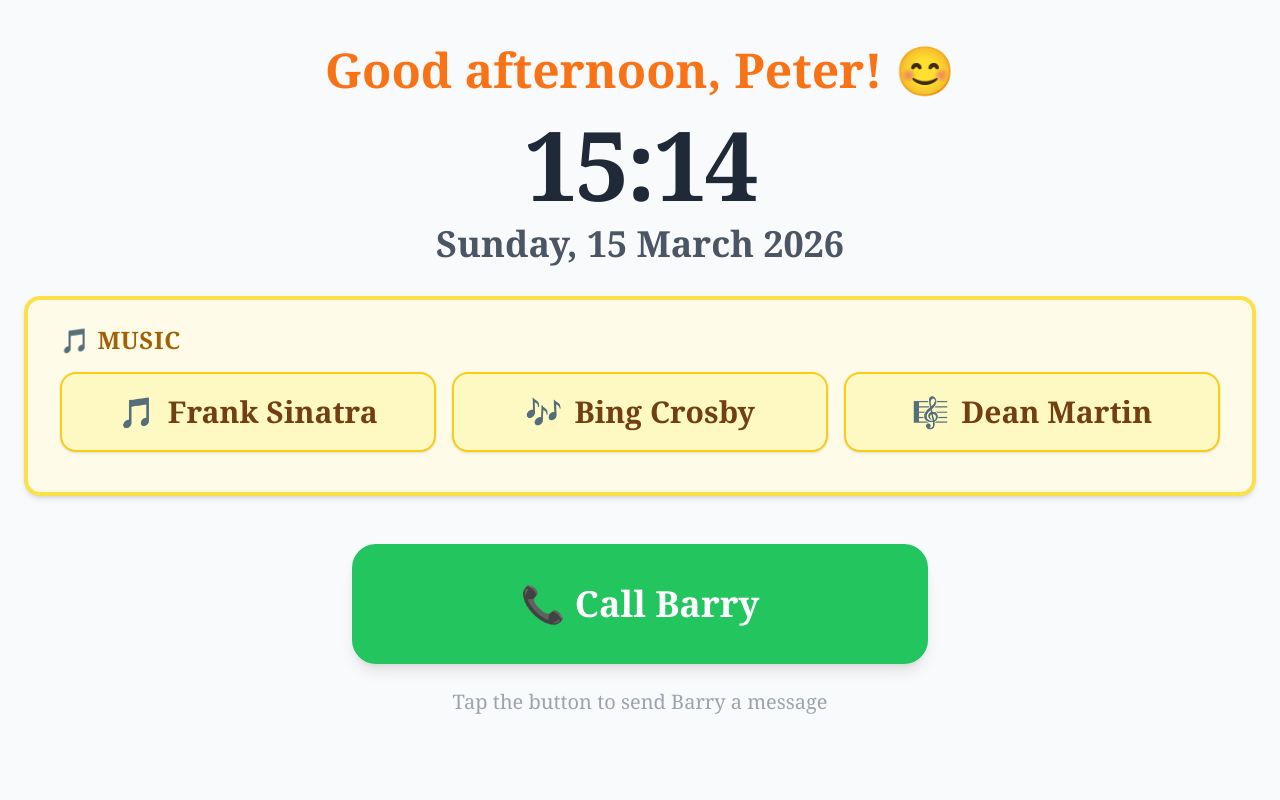
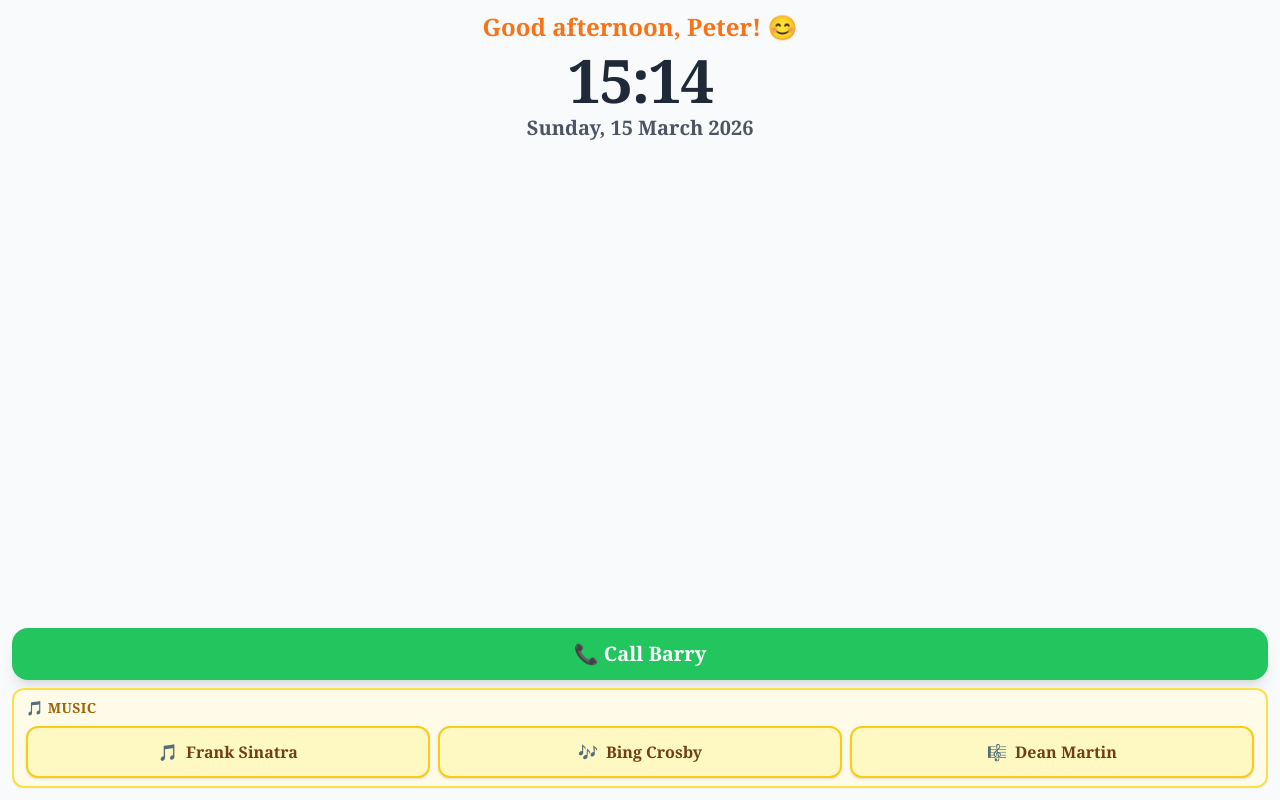
Before and after one commit to barjames/peters-helper, a Next.js app: page / in a window 1280 px wide. Built offline with nearby package versions, Linux system fonts and the light colour scheme; no server answers; the database is empty.

Commit message:
Redesign: single-screen kiosk layout, no scrolling

```diff
--- a/app/page.tsx
+++ b/app/page.tsx
@@ -53,7 +53,7 @@
   if (!greeting) return null
 
   return (
-    <div className={`text-center text-5xl font-bold mb-4 leading-tight ${greeting.className}`}>
+    <div className={`text-2xl font-bold leading-tight ${greeting.className}`}>
       {greeting.text}
     </div>
   )
@@ -79,9 +79,9 @@
   }, [])
 
   return (
-    <div className="text-center mb-8 leading-none">
-      <div className="text-8xl font-bold text-gray-800 tracking-tight">{time}</div>
-      <div className="text-4xl font-semibold text-gray-600 mt-3">{dayDate}</div>
+    <div className="text-center flex-shrink-0 leading-none">
+      <div className="text-6xl font-bold text-gray-800 tracking-tight">{time}</div>
+      <div className="text-xl font-semibold text-gray-600 mt-1">{dayDate}</div>
     </div>
   )
 }
@@ -115,11 +115,8 @@
   if (!weather || !weather.ok) return null
 
   return (
-    <div className="w-full max-w-xl rounded-2xl bg-blue-50 border-2 border-blue-200 px-6 py-4 mb-6 shadow-sm text-center">
-      <div className="text-3xl font-semibold text-blue-800">
-        {weather.emoji} {weather.description} · {weather.temp}°C{' '}
-        <span className="text-2xl font-normal text-blue-600">(feels like {weather.feelsLike}°C)</span>
-      </div>
+    <div className="text-base text-blue-700">
+      {weather.emoji} {weather.description} · {weather.temp}°C (feels like {weather.feelsLike}°C)
     </div>
   )
 }
@@ -131,19 +128,14 @@
 
   return (
     <div
-      className={`w-full rounded-2xl px-8 py-6 mb-8 text-center shadow-md ${
+      className={`flex-shrink-0 w-full rounded-xl px-4 py-2 text-center shadow-sm ${
         isHome
-          ? 'bg-green-100 border-4 border-green-400'
-          : 'bg-amber-100 border-4 border-amber-400'
+          ? 'bg-green-100 border-2 border-green-400'
+          : 'bg-amber-100 border-2 border-amber-400'
       }`}
     >
-      <div className={`text-5xl font-bold mb-2 ${isHome ? 'text-green-800' : 'text-amber-800'}`}>
-        {isHome ? '🏠 Barry is at HOME today' : '🏙️ Barry is in DUBLIN today'}
-      </div>
-      <div className={`text-3xl ${isHome ? 'text-green-700' : 'text-amber-700'}`}>
-        {isHome
-          ? 'You can go for coffee or mass today'
-          : "Can't go to Drogheda today"}
+      <div className={`text-xl font-bold ${isHome ? 'text-green-800' : 'text-amber-800'}`}>
+        {isHome ? '🏠 Barry is at HOME today — You can go for coffee or mass' : '🏙️ Barry is in DUBLIN today — Can\'t go to Drogheda today'}
       </div>
     </div>
   )
@@ -153,11 +145,11 @@
   if (!message) return null
 
   return (
-    <div className="w-full rounded-2xl bg-blue-50 border-4 border-blue-300 px-8 py-6 mb-8 shadow-md">
-      <div className="text-2xl font-semibold text-blue-600 mb-2 uppercase tracking-wide">
+    <div className="flex-1 min-h-0 overflow-hidden w-full rounded-xl bg-blue-50 border-2 border-blue-300 px-4 py-2 shadow-sm">
+      <div className="text-sm font-semibold text-blue-600 uppercase tracking-wide mb-1">
         📝 Message from Barry
       </div>
-      <div className="text-4xl text-blue-900 leading-snug">{message}</div>
+      <div className="text-base text-blue-900 leading-snug overflow-hidden">{message}</div>
     </div>
   )
 }
@@ -166,11 +158,11 @@
   if (!note) return null
 
   return (
-    <div className="w-full rounded-2xl bg-purple-50 border-4 border-purple-400 px-8 py-6 mb-8 shadow-md">
-      <div className="text-2xl font-semibold text-purple-600 mb-2 uppercase tracking-wide">
+    <div className="flex-1 min-h-0 overflow-hidden w-full rounded-xl bg-purple-50 border-2 border-purple-400 px-4 py-2 shadow-sm">
+      <div className="text-sm font-semibold text-purple-600 uppercase tracking-wide mb-1">
         📋 Note for Carer
       </div>
-      <div className="text-3xl text-purple-900 leading-snug whitespace-pre-wrap">{note}</div>
+      <div className="text-base text-purple-900 leading-snug whitespace-pre-wrap overflow-hidden">{note}</div>
     </div>
   )
 }
@@ -187,31 +179,12 @@
   }
 
   return (
-    <div className="w-full rounded-2xl bg-yellow-50 border-4 border-yellow-300 px-8 py-6 mb-8 shadow-md">
-      <div className="text-2xl font-semibold text-yellow-700 mb-4 uppercase tracking-wide">
-        🎵 Music
-      </div>
-      <div className="flex flex-col sm:flex-row gap-4 mb-4">
-        {MUSIC_ARTISTS.map(({ emoji, label, src }) => (
-          <button
-            key={label}
-            onClick={() => handleArtist(src)}
-            className={`flex-1 flex items-center justify-center gap-3 border-2 border-yellow-400 rounded-2xl px-6 py-5 text-3xl font-bold text-yellow-900 shadow transition-colors select-none ${
-              activeSrc === src
-                ? 'bg-yellow-300 active:bg-yellow-400'
-                : 'bg-yellow-100 hover:bg-yellow-200 active:bg-yellow-300'
-            }`}
-            style={{ minHeight: '80px' }}
-          >
-            <span>{emoji}</span>
-            <span>{label}</span>
-          </button>
-        ))}
-      </div>
-
+    <>
+      {/* YouTube overlay — shown fixed over everything when active */}
       {activeSrc && (
-        <>
-          <div className="w-full relative" style={{ paddingTop: '56.25%' }}>
+        <div className="fixed inset-0 z-50 bg-black/80 flex flex-col items-center justify-center p-6">
+          <div className="w-full max-w-3xl">
+            <div className="relative w-full" style={{ paddingTop: '56.25%' }}>
               <iframe
                 key={activeSrc}
                 src={activeSrc}
@@ -223,14 +196,37 @@
             </div>
             <button
               onClick={handleStop}
-            className="mt-4 w-full bg-red-500 hover:bg-red-600 active:bg-red-700 text-white font-bold rounded-2xl px-6 py-5 text-3xl shadow transition-colors select-none"
-            style={{ minHeight: '80px' }}
+              className="mt-4 w-full bg-red-500 hover:bg-red-600 active:bg-red-700 text-white font-bold rounded-2xl px-6 py-3 text-xl shadow transition-colors select-none"
             >
-            ⏹ Stop
+              ⏹ Stop Music
             </button>
+          </div>
+        </div>
+      )}
+
+      {/* Music buttons — always visible */}
+      <div className="flex-shrink-0 w-full rounded-xl bg-yellow-50 border-2 border-yellow-300 px-3 py-2 shadow-sm">
+        <div className="text-sm font-semibold text-yellow-700 uppercase tracking-wide mb-2">
+          🎵 Music
+        </div>
+        <div className="flex flex-row gap-2">
+          {MUSIC_ARTISTS.map(({ emoji, label, src }) => (
+            <button
+              key={label}
+              onClick={() => handleArtist(src)}
+              className={`flex-1 flex items-center justify-center gap-2 border-2 border-yellow-400 rounded-xl px-3 py-3 text-base font-bold text-yellow-900 shadow transition-colors select-none ${
+                activeSrc === src
+                  ? 'bg-yellow-300 active:bg-yellow-400'
+                  : 'bg-yellow-100 hover:bg-yellow-200 active:bg-yellow-300'
+              }`}
+            >
+              <span>{emoji}</span>
+              <span>{label}</span>
+            </button>
+          ))}
+        </div>
+      </div>
     </>
-      )}
-    </div>
   )
 }
 
@@ -282,19 +278,13 @@
   const { label, className, disabled } = buttonConfig[callState]
 
   return (
-    <>
     <button
       onClick={handleCall}
       disabled={disabled}
-        className={`mt-4 w-full max-w-xl font-bold rounded-3xl shadow-lg flex items-center justify-center px-8 py-8 text-4xl transition-colors select-none ${className}`}
-        style={{ minHeight: '120px' }}
+      className={`flex-shrink-0 w-full font-bold rounded-2xl shadow-lg flex items-center justify-center px-6 py-3 text-xl transition-colors select-none ${className}`}
     >
       {label}
     </button>
-      <p className="mt-6 text-xl text-gray-400 text-center">
-        Tap the button to send Barry a message
-      </p>
-    </>
   )
 }
 
@@ -369,30 +359,32 @@
   }, [])
 
   return (
-    <main className="min-h-screen bg-gray-50 flex flex-col items-center justify-start px-6 py-10">
-      {/* Greeting */}
+    <main className="h-screen overflow-hidden flex flex-col bg-gray-50 p-3 gap-2">
+
+      {/* Row 1: Greeting + Weather — compact, one line each */}
+      <div className="text-center flex-shrink-0 flex flex-col items-center gap-0.5">
         <Greeting />
+        <WeatherWidget />
+      </div>
 
-      {/* Weather */}
-      <WeatherWidget />
-
-      {/* Clock */}
+      {/* Row 2: Clock — large but not huge */}
       <Clock />
 
-      {/* Status Banner */}
+      {/* Row 3: Status banner — compact */}
       <StatusBanner location={status} />
 
-      {/* Carer Note */}
+      {/* Row 4: Carer note + Reminder — flex-1 to fill remaining space */}
+      <div className="flex flex-col gap-2 flex-1 min-h-0">
         <CarerNoteBox note={carerNote} />
+        <ReminderBox message={latestReminder} />
+      </div>
 
-      {/* Reminder */}
-      <ReminderBox message={latestReminder} />
+      {/* Row 5: Call Barry button */}
+      <CallBarryButton />
 
-      {/* Music */}
+      {/* Row 6: Music — compact horizontal row */}
       <MusicSection />
 
-      {/* Call Button */}
-      <CallBarryButton />
     </main>
   )
 }
```
Lines whose indentation alone changed are shown as unchanged.
